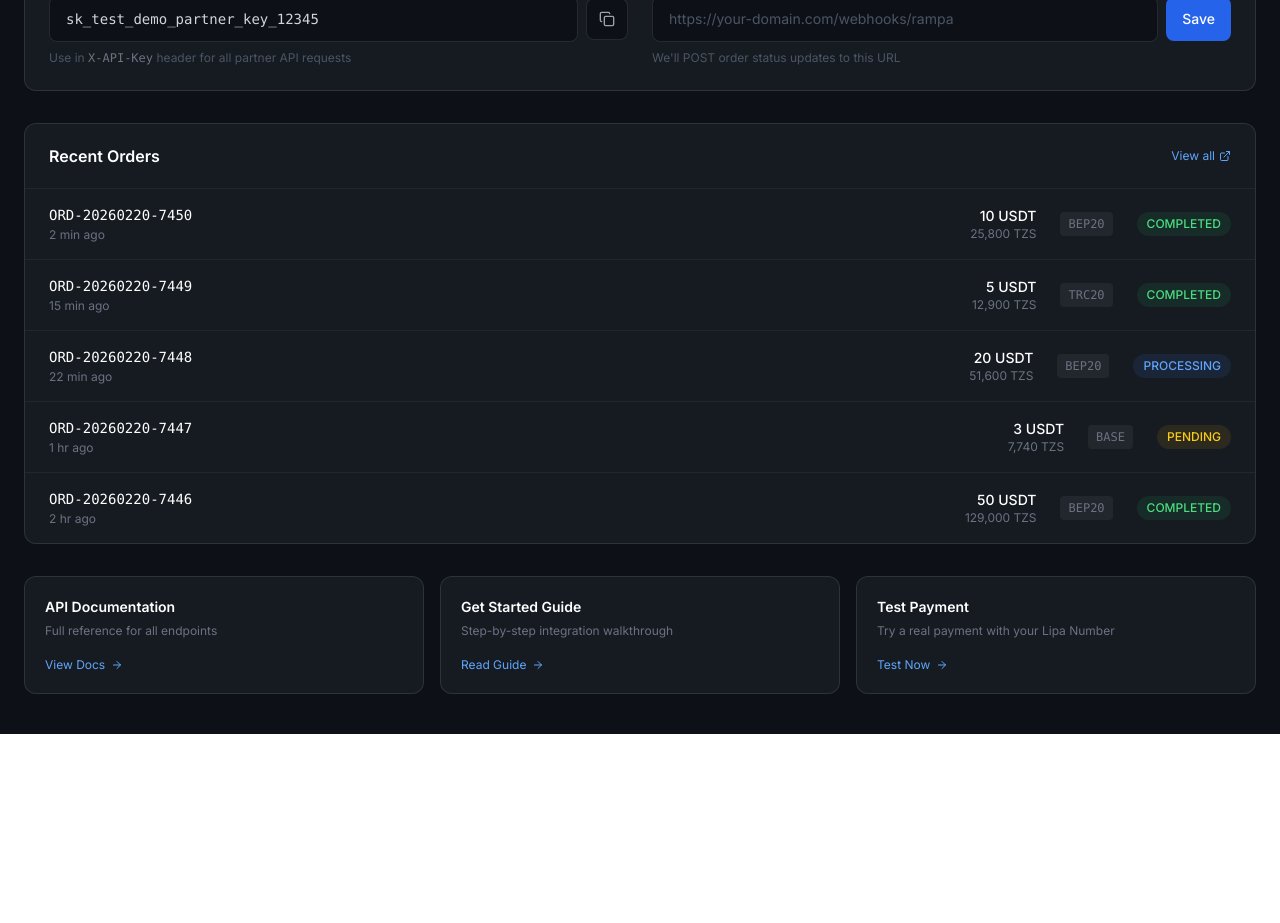
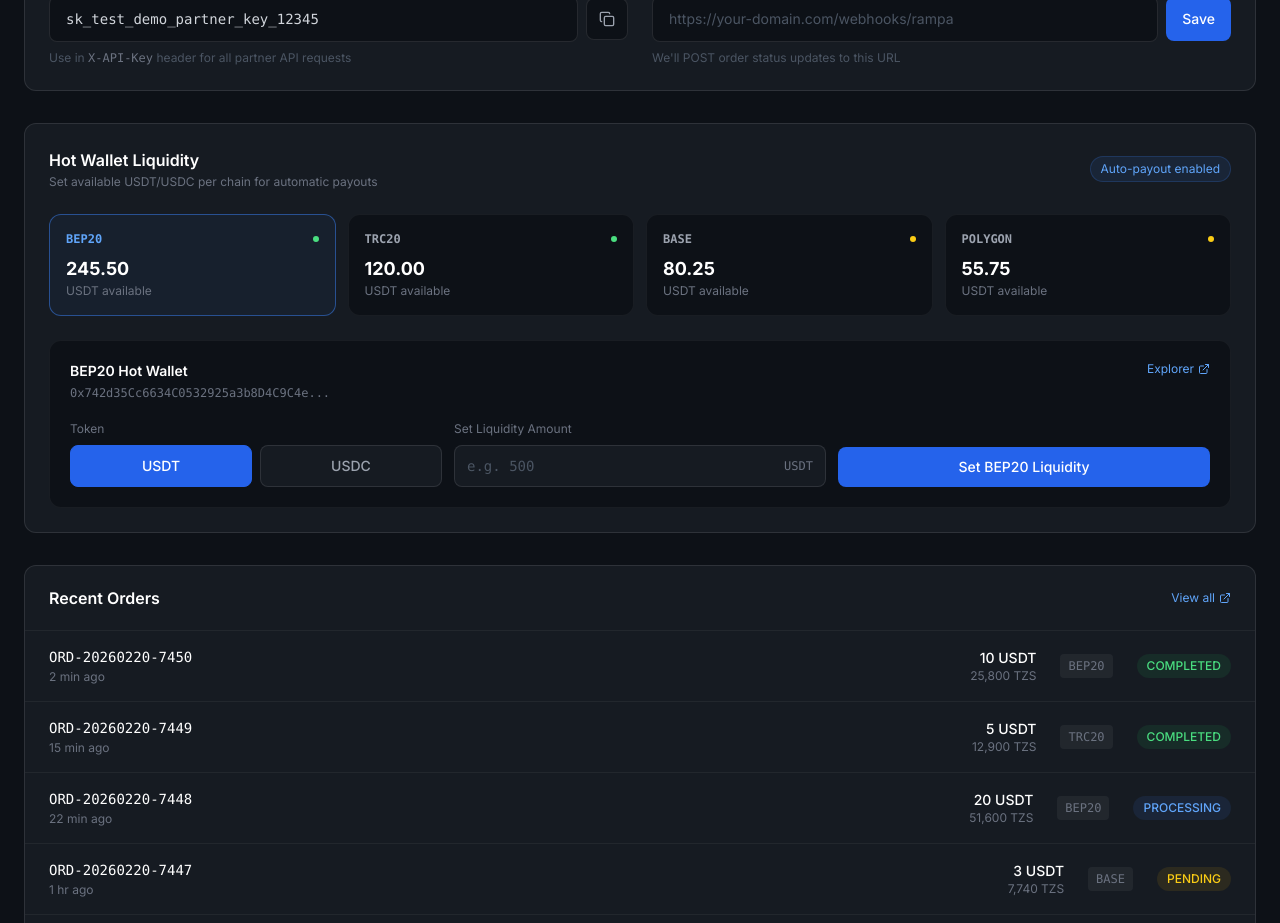
Before and after one commit to 0xMgwan/rampa, a Next.js app: page /dashboard in a window 1280 px wide. Shown: the part 1100-2023 px from the top of the page. Before the commit the page ends 1834 px from the top, so only its background shows below. Built offline with nearby package versions, Linux system fonts and the light colour scheme.

Commit message:
Add Hot Wallet Liquidity section to dashboard with chain selector, token picker, amount input

```diff
--- a/app/dashboard/page.tsx
+++ b/app/dashboard/page.tsx
@@ -9,6 +9,22 @@ export default function DashboardPage() {
   const [activeProvider, setActiveProvider] = useState('lipa-number');
   const [webhookUrl, setWebhookUrl] = useState('');
   const [rateSaved, setRateSaved] = useState(false);
+  const [liquidityChain, setLiquidityChain] = useState('BEP20');
+  const [liquidityAmount, setLiquidityAmount] = useState('');
+  const [liquidityToken, setLiquidityToken] = useState('USDT');
+  const [liquiditySaved, setLiquiditySaved] = useState(false);
+
+  const chainWallets: Record<string, { address: string; balance: string; explorer: string }> = {
+    BEP20: { address: '0x742d35Cc6634C0532925a3b8D4C9C4e...', balance: '245.50', explorer: 'https://bscscan.com' },
+    TRC20: { address: 'TQn9Y2khEsLJW1ChVWFMSMeRDow5KcbLSE...', balance: '120.00', explorer: 'https://tronscan.org' },
+    BASE: { address: '0x3fC91A3afd70395Cd496C647d5a6CC9D4...', balance: '80.25', explorer: 'https://basescan.org' },
+    POLYGON: { address: '0x68b3465833fb72A70ecDF485E0e4C7bD8...', balance: '55.75', explorer: 'https://polygonscan.com' },
+  };
+
+  const handleSetLiquidity = () => {
+    setLiquiditySaved(true);
+    setTimeout(() => setLiquiditySaved(false), 2000);
+  };
 
   const baseRate = 2580;
   const markupPct = parseFloat(markup) || 0;
@@ -247,6 +263,123 @@ export default function DashboardPage() {
           </div>
         </div>
 
+        {/* Hot Wallet Liquidity */}
+        <div className="bg-[#161b22] border border-white/10 rounded-xl p-6">
+          <div className="flex items-center justify-between mb-6">
+            <div>
+              <h2 className="text-base font-semibold">Hot Wallet Liquidity</h2>
+              <p className="text-xs text-gray-500 mt-0.5">Set available USDT/USDC per chain for automatic payouts</p>
+            </div>
+            <span className="text-xs text-blue-400 bg-blue-500/10 border border-blue-500/20 px-2.5 py-1 rounded-full">Auto-payout enabled</span>
+          </div>
+
+          {/* Chain balances overview */}
+          <div className="grid sm:grid-cols-4 gap-3 mb-6">
+            {Object.entries(chainWallets).map(([chain, info]) => (
+              <button
+                key={chain}
+                onClick={() => setLiquidityChain(chain)}
+                className={`text-left rounded-xl p-4 border transition-all ${
+                  liquidityChain === chain
+                    ? 'border-blue-500/50 bg-blue-500/5'
+                    : 'border-white/5 bg-[#0d1117] hover:border-white/10'
+                }`}
+              >
+                <div className="flex items-center justify-between mb-2">
+                  <span className={`text-xs font-mono font-semibold ${
+                    liquidityChain === chain ? 'text-blue-400' : 'text-gray-400'
+                  }`}>{chain}</span>
+                  <div className={`w-1.5 h-1.5 rounded-full ${
+                    parseFloat(info.balance) > 100 ? 'bg-green-400' :
+                    parseFloat(info.balance) > 50 ? 'bg-yellow-400' : 'bg-red-400'
+                  }`} />
+                </div>
+                <p className="text-lg font-bold text-white">{info.balance}</p>
+                <p className="text-xs text-gray-500">USDT available</p>
+              </button>
+            ))}
+          </div>
+
+          {/* Selected chain detail + set liquidity */}
+          <div className="bg-[#0d1117] rounded-xl p-5 border border-white/5">
+            <div className="flex items-start justify-between mb-5">
+              <div>
+                <p className="text-sm font-semibold text-white mb-1">{liquidityChain} Hot Wallet</p>
+                <p className="text-xs font-mono text-gray-500 truncate max-w-xs">{chainWallets[liquidityChain].address}</p>
+              </div>
+              <a
+                href={chainWallets[liquidityChain].explorer}
+                target="_blank"
+                rel="noopener noreferrer"
+                className="text-xs text-blue-400 hover:text-blue-300 flex items-center gap-1 transition-colors"
+              >
+                Explorer <ExternalLink className="w-3 h-3" />
+              </a>
+            </div>
+
+            <div className="grid sm:grid-cols-3 gap-3">
+              {/* Token selector */}
+              <div>
+                <p className="text-xs text-gray-500 mb-2">Token</p>
+                <div className="flex gap-2">
+                  {['USDT', 'USDC'].map(token => (
+                    <button
+                      key={token}
+                      onClick={() => setLiquidityToken(token)}
+                      className={`flex-1 py-2.5 rounded-lg text-sm font-medium border transition-all ${
+                        liquidityToken === token
+                          ? 'bg-blue-600 border-blue-600 text-white'
+                          : 'bg-[#161b22] border-white/10 text-gray-400 hover:border-white/20'
+                      }`}
+                    >
+                      {token}
+                    </button>
+                  ))}
+                </div>
+              </div>
+
+              {/* Amount input */}
+              <div>
+                <p className="text-xs text-gray-500 mb-2">Set Liquidity Amount</p>
+                <div className="flex items-center bg-[#161b22] border border-white/10 rounded-lg px-3 py-2.5 gap-2">
+                  <input
+                    type="number"
+                    value={liquidityAmount}
+                    onChange={e => setLiquidityAmount(e.target.value)}
+                    placeholder="e.g. 500"
+                    className="bg-transparent text-white text-sm font-mono w-full outline-none placeholder-gray-600"
+                  />
+                  <span className="text-xs text-gray-500 font-mono">{liquidityToken}</span>
+                </div>
+              </div>
+
+              {/* Save button */}
+              <div className="flex flex-col justify-end">
+                <button
+                  onClick={handleSetLiquidity}
+                  className={`w-full py-2.5 rounded-lg text-sm font-medium transition-all ${
+                    liquiditySaved
+                      ? 'bg-green-600 text-white'
+                      : 'bg-blue-600 hover:bg-blue-700 text-white'
+                  }`}
+                >
+                  {liquiditySaved ? '✓ Updated' : `Set ${liquidityChain} Liquidity`}
+                </button>
+              </div>
+            </div>
+
+            {liquidityAmount && (
+              <div className="mt-4 bg-blue-500/5 border border-blue-500/20 rounded-lg px-4 py-3">
+                <p className="text-xs text-gray-400">
+                  Max payout per order on <span className="text-white font-mono">{liquidityChain}</span>:{' '}
+                  <span className="text-white font-mono font-medium">{parseFloat(liquidityAmount) > 0 ? Math.min(parseFloat(liquidityAmount), 500).toFixed(2) : '0'} {liquidityToken}</span>
+                  <span className="text-gray-500 ml-2">· Remaining balance auto-reserved for pending orders</span>
+                </p>
+              </div>
+            )}
+          </div>
+        </div>
+
         {/* Recent Orders */}
         <div className="bg-[#161b22] border border-white/10 rounded-xl overflow-hidden">
           <div className="px-6 py-5 border-b border-white/5 flex items-center justify-between">
```
